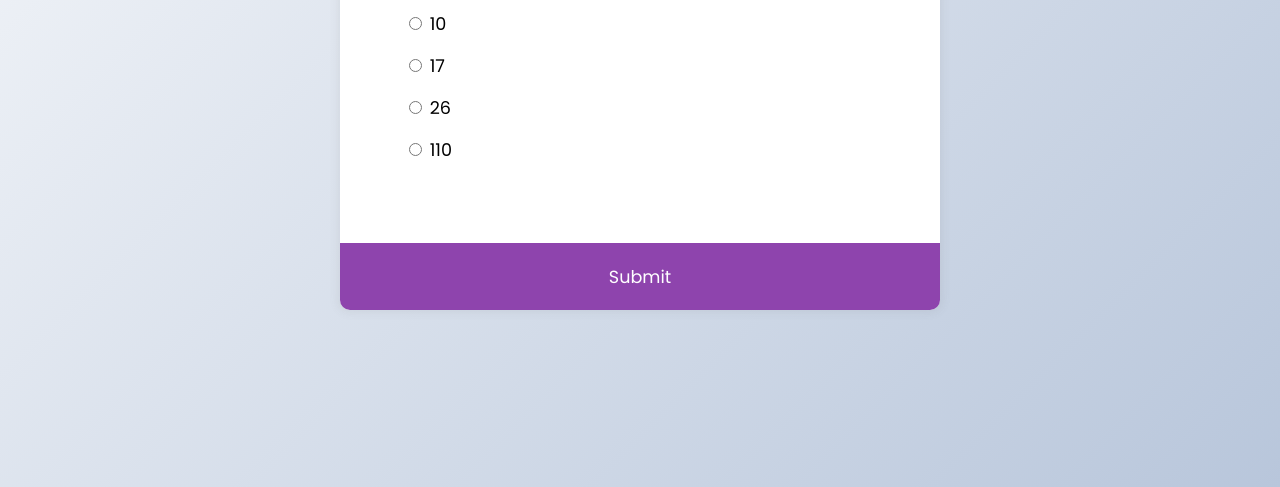
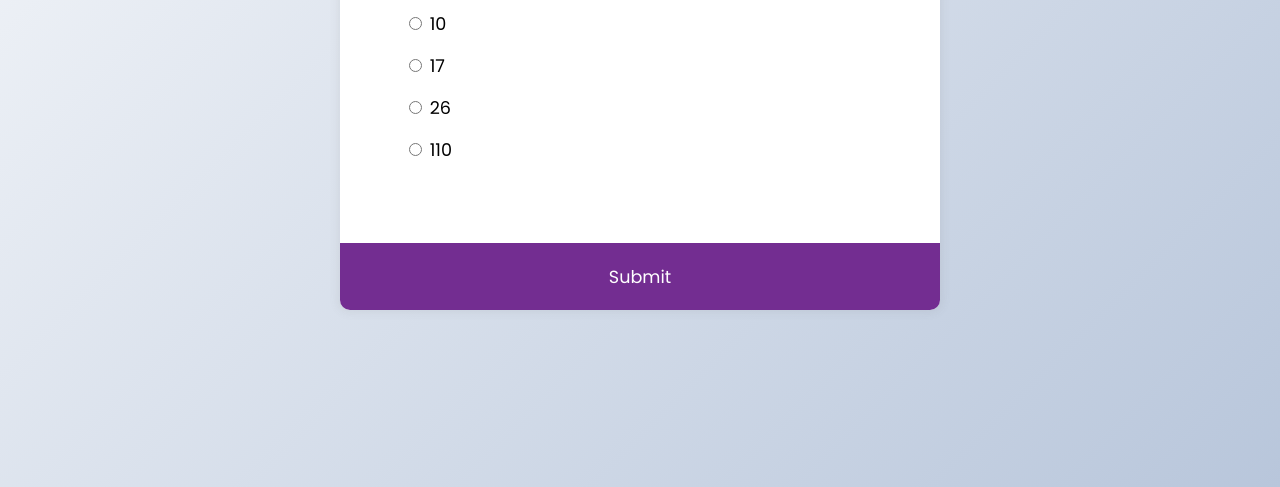
Before and after one commit to JohnWLPark/quiz_app, a plain HTML site: page index.html in a window 1280 px wide. Both pictures are taken after a click on the button "Submit". Shown: the part 313-800 px from the top of the page. Drawn offline with Linux system fonts and the light colour scheme.

Commit message:
Make slight tweak to button:focus

```diff
--- a/style.css
+++ b/style.css
@@ -63,3 +63,8 @@ button {
 button:hover {
     background-color: #732d91;
 }
+
+button:focus {
+    background-color: #732d91;
+    outline: none;
+}
```
